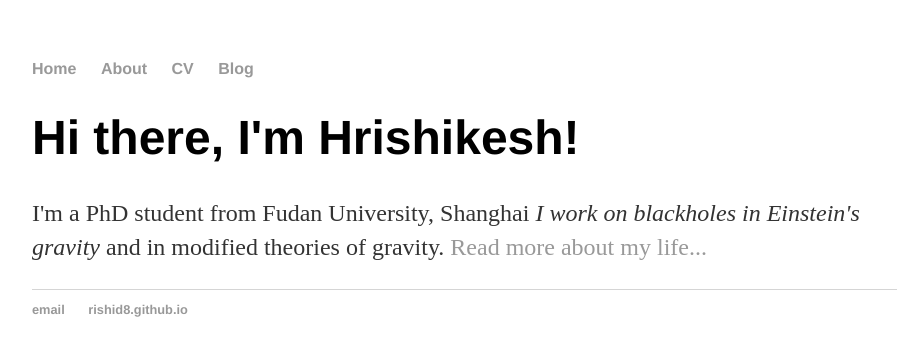
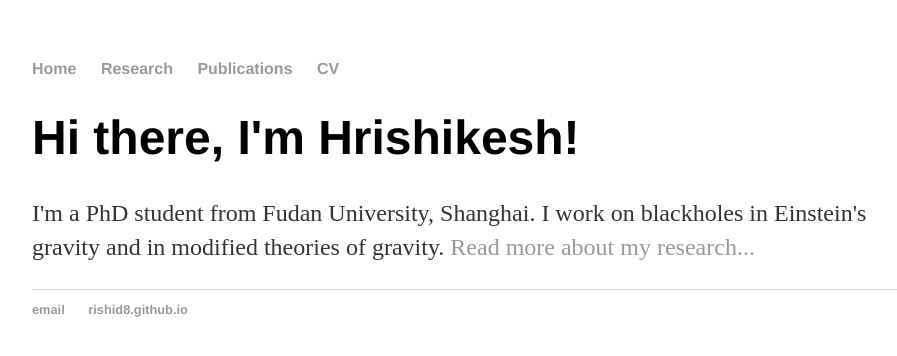
Before and after one commit to rishid8/old.github.io, a plain HTML site: page index.html in a window 1280 px wide. Shown: the whole page, without its empty margins (160-1057 px from the left). Drawn offline with Linux system fonts and the light colour scheme.

Commit message:
updated tabs

```diff
--- a/index.html
+++ b/index.html
@@ -12,15 +12,15 @@
 		<nav>
     		<ul>
         		<li><a href="/">Home</a></li>
-	        	<li><a href="/about">About</a></li>
-        		<li><a href="/cv">CV</a></li>
-        		<li><a href="/blog">Blog</a></li>
+	        	<li><a href="/research">Research</a></li>
+        		<li><a href="/publications">Publications</a></li>
+			<li><a href="/cv">CV</a></li>
     		</ul>
 		</nav>
 		<div class="container">
     		<div class="blurb">
         		<h1>Hi there, I'm Hrishikesh!</h1>
-				<p>I'm a PhD student from Fudan University, Shanghai <em>I work on blackholes in Einstein's gravity</em> and in modified theories of gravity. <a href="/about">Read more about my life...</a></p>
+				<p>I'm a PhD student from Fudan University, Shanghai. I work on blackholes in Einstein's gravity and in modified theories of gravity. <a href="/research">Read more about my research...</a></p>
     		</div><!-- /.blurb -->
 		</div><!-- /.container -->
 		<footer>
```
